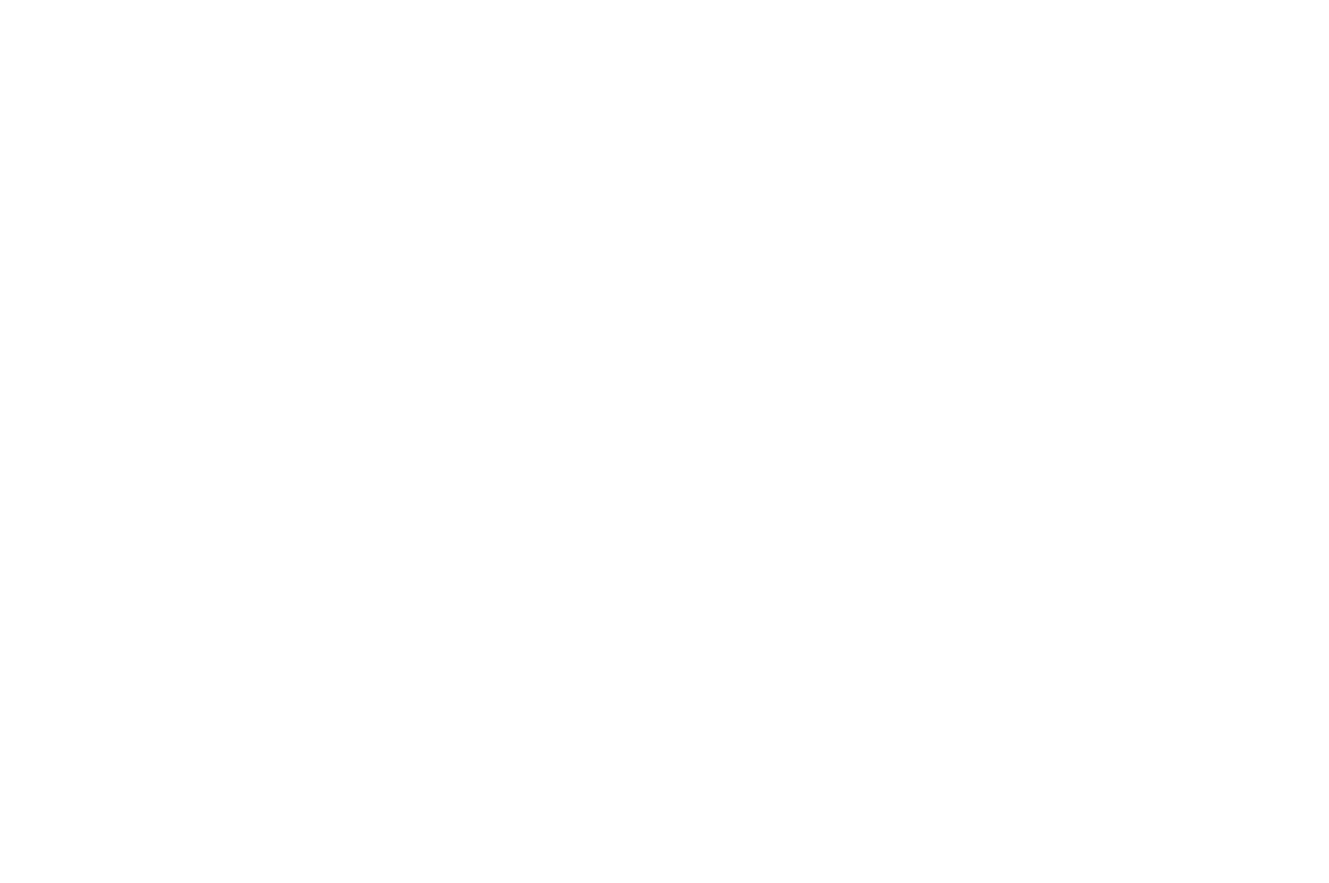
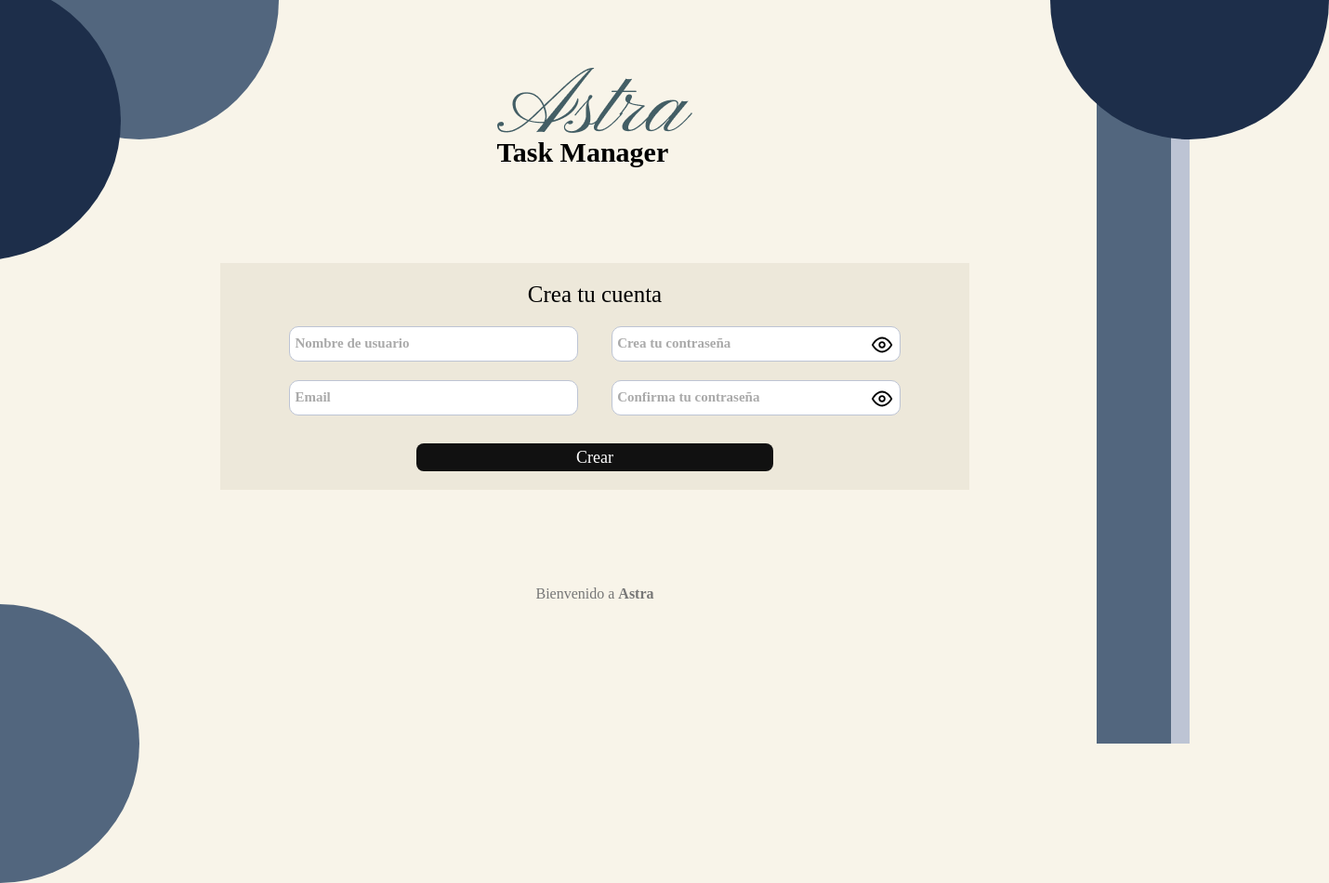
Before and after one commit to CaAnd610/Task-Manager, a plain HTML site: page Frontend/Pages/signup.html in a window 1280 px wide. Shown: the whole page at 93% size, 1430 px wide, since content can reach past the window. Before the commit the page ends 800 px from the top, so only its background shows below. Drawn offline with Linux system fonts and the light colour scheme; a web font is replaced by a local one.

Commit message:
Se finaliza el html y css de la pagina de signup

```diff
--- a/Backend/Routes/subjects.routes.js
+++ b/Backend/Routes/subjects.routes.js
@@ -1,10 +1,10 @@
 const express = require('express');
 
 const router = express.Router();
+const validate = require('../Middlewares/validateSchemas');
 
 const subjectsController = require('../Controllers/subjects.controller');
 const verifyToken = require('../Middlewares/verifyToken');
-const validate = require('../Middlewares/validateSchemas');
 const subjectSchema = require('../Schemas/subject.schema');
 
 router.use(verifyToken);
--- a/Frontend/Pages/signup.html
+++ b/Frontend/Pages/signup.html
@@ -0,0 +1,64 @@
+<!DOCTYPE html>
+<html lang="en">
+<head>
+    <meta charset="UTF-8">
+    <meta name="viewport" content="width=device-width, initial-scale=1.0">
+    <title>Registro</title>
+    <link rel="stylesheet" href="../css/style.css">
+    <link rel="stylesheet" href="../css/signup.css">
+    <link href="https://fonts.googleapis.com/css2?family=Kaisei+Opti&display=swap" rel="stylesheet">
+    <link rel="preconnect" href="https://fonts.googleapis.com">
+    <link rel="preconnect" href="https://fonts.gstatic.com" crossorigin>
+</head>
+<body>
+    <div class="decoration-line-1"></div>
+    <div class="decoration-line-2"></div>
+    <div class="circle-1"></div>
+    <div class="circle-3"></div>
+    <div class="circle-2"></div>
+    <div class="circle-4"></div>
+    <main>
+        <section class="form-section">
+            <header class="signup_header">
+                <img src="../assets/images/Astra.png" alt="Imagen" class="form-img">
+                <h1 class="signup-title">Task Manager</h1>
+            </header>
+            <form class="signup-form">
+                <h2 class="signup-form__tittle">Crea tu cuenta</h2>
+                <div class="signup-form__input-spaces">
+                    <div class="signup-form__username-container">
+                        <input type="text" class="input signup-form__username" placeholder = "Nombre de usuario" required>
+                    </div>
+                    <div class="signup-form__password-container">
+                        <input type="password" class="input signup-form__password" placeholder="Crea tu contraseña" required>
+                        <button  type = "button" class="btn signup-form__show-password-button">
+                            <img src="../assets/icons/showed-eye.svg" alt="Mostrar contraseña" class="signup-form__show-password-button-img">
+                        </button>
+                        <button type = "button" class="btn signup-form__hide-password-button hide">
+                            <img src="../assets/icons/closed-eye.svg" alt="Ocultar contraseña" class="signup-form__hide-password-button-img">
+                        </button>
+                    </div>
+                    <div class="signup-form__email-container">
+                        <input type="email" class="input signup-form__email" placeholder="Email" required>
+                    </div>
+                    <div class="signup-form__confirm-password-container">
+                        <input type="password" class="input signup-form__confirm-password" placeholder="Confirma tu contraseña" required>
+                        <button  type = "button" class="btn signup-form__show-password-button">
+                            <img src="../assets/icons/showed-eye.svg" alt="Mostrar contraseña" class="signup-form__show-password-button-img">
+                        </button>
+                        <button type = "button" class="btn signup-form__hide-password-button hide">
+                            <img src="../assets/icons/closed-eye.svg" alt="Ocultar contraseña" class="signup-form__hide-password-button-img">
+                        </button>
+                    </div>
+                </div>
+                <div class="form_error-container">
+                    <span class="form_error-text"></span>
+                </div>
+                <button type="submit" class="btn signup-form__button">Crear</button>
+            </form>
+            <span class="form-footer">Bienvenido a <b>Astra</b></span>
+        </section>
+    </main>
+    <script src="../js/Pages/signup.js" type="module"></script>
+</body>
+</html>
--- a/Frontend/css/components.css
+++ b/Frontend/css/components.css
@@ -27,6 +27,7 @@
 
     outline: none;
     border-radius: 10px;
+    border: none;
 }
 
 ::placeholder {
--- /dev/null
+++ b/Frontend/css/signup.css
@@ -0,0 +1,291 @@
+@import "base.css";
+
+body {
+    position: relative;
+    height: 100vh;
+    overflow: hidden;
+}
+
+main {
+    display: flex;
+    justify-content: center;
+    align-items: space-between;
+}
+
+.form-section {
+    display: flex;
+    flex-direction: column;
+    justify-content: space-evenly;
+    align-items: center;
+
+    height: 90vh;
+    width: 90vw;
+}
+
+.signup-title {
+    font-family: "Ledger", serif;
+    font-weight: 800;
+    font-size: 30px;
+    font-style: normal;
+}
+
+.signup-form {
+    display: flex;
+    flex-direction: column;
+    align-items: center;
+
+    width: 70%;
+    margin: 30px;
+    padding: 20px;
+    background-color: var(--background-darker-color);
+}
+
+.signup-form__tittle {
+    font-family: "Ledger", serif;
+    font-weight: 500;
+    font-size: 25px;
+    font-style: normal;
+
+    margin-bottom: 20px;
+}
+
+.signup-form__input-spaces {
+    display: flex;
+    flex-wrap: wrap;
+    justify-content: space-evenly;
+    align-items: center;
+    position: relative;
+
+    width: 90%;
+    margin-bottom: 20px;
+}
+
+.signup-form__username-container {
+    display: flex;
+    flex-direction: column;
+    align-items: center;
+    justify-content: space-between;
+    position: relative;
+
+    width: 45%;
+    margin: 0 10px 10px 0;
+}
+
+.signup-form__username {
+    border: 1px solid var(--light-blue);
+}
+
+.signup-form__username:focus {
+    outline: 2px solid var(--blue);
+}
+
+.signup-form__email-container {
+    display: flex;
+    flex-direction: column;
+    align-items: center;
+    justify-content: space-between;
+    position: relative;
+
+    width: 45%;
+    margin: 10px 10px 0 0;
+}
+
+.signup-form__email {
+    border: 1px solid var(--light-blue);
+}
+
+.signup-form__email:focus {
+    outline: 2px solid var(--blue);
+}
+
+.signup-form__password-container {
+    display: flex;
+    flex-direction: column;
+    align-items: center;
+    justify-content: space-between;
+    position: relative;
+
+    width: 45%;
+    margin-bottom: 20px;
+    margin: 0 0 10px 10px;
+}
+
+.signup-form__password {
+    border: 1px solid var(--light-blue);
+}
+
+.signup-form__password:focus {
+    outline: 2px solid var(--blue);
+}
+
+.signup-form__show-password-button, .signup-form__hide-password-button {
+    position: absolute;
+    right: 0;
+
+    width: 40px;
+    height: 40px;
+    background: transparent;
+    border:none;
+}
+
+.signup-form__show-password-button-img, .signup-form__hide-password-button-img {
+    width: 30px;
+    height: 30px;
+    display: block;
+
+    :hover {
+        cursor: pointer;
+    }
+}
+
+.signup-form__confirm-password-container {
+    display: flex;
+    flex-direction: column;
+    align-items: center;
+    justify-content: space-between;
+    position: relative;
+
+    width: 45%;
+    margin-bottom: 20px;
+    margin: 10px 0 0 10px;
+}
+
+.signup-form__confirm-password {
+    border: 1px solid var(--light-blue);
+}
+
+.signup-form__confirm-password:focus {
+    outline: 2px solid var(--blue);
+}
+
+.signup-form__show-confirm-password-button, .signup-form__hide-confirm-password-button {
+    position: absolute;
+    right: 0;
+
+    width: 40px;
+    height: 40px;
+    background: transparent;
+    border:none;
+}
+
+.signup-form__show-confirm-password-button-img, .signup-form__hide-confirm-password-button-img {
+    width: 30px;
+    height: 30px;
+    display: block;
+
+    :hover {
+        cursor: pointer;
+    }
+}
+
+.hide {
+    display: none;
+}
+
+.signup-form__button {
+    font-family: "Ledger", serif;
+    font-weight: 300;
+    font-size: 18px;
+    font-style: normal;
+
+    width: 50%;
+    height: 30px;
+
+    background-color: #111;
+    color: #fff;
+}
+
+.signup-form__button:hover {
+    background-color: var(--dark-blue);
+    cursor: pointer;
+}
+
+.signup-form__button:active {
+    background-color: var(--blue);
+}
+
+.form-footer {
+    color: #777;
+}
+
+.decoration-line-1 {
+    position: absolute;
+    width: 20px;
+    height: 100%;
+    right: 0;
+
+    background-color: var(--light-blue);
+}
+
+.decoration-line-2 {
+    position: absolute;
+    width: 80px;
+    height: 100%;
+    right: 20px;
+
+    background-color: var(--blue);
+}
+
+.circle-1 {
+    position: absolute;
+    width: 300px;
+    height: 300px;
+
+    border-radius: 50%;
+    background-color: var(--dark-blue);
+    top: -150px;
+    right: -150px;
+}
+
+.circle-2 {
+    position: absolute;
+    width: 300px;
+    height: 300px;
+
+    border-radius: 50%;
+    background-color: var(--dark-blue);
+    top: -20px;
+    left: -170px;
+}
+
+.circle-3 {
+    position: absolute;
+    width: 300px;
+    height: 300px;
+
+    border-radius: 50%;
+    background-color: var(--blue);
+    top: -150px;
+    left: 0;
+}
+
+.circle-4 {
+    position: absolute;
+    width: 300px;
+    height: 300px;
+
+    border-radius: 50%;
+    background-color: var(--blue);
+    bottom: -150px;
+    left: -150px;
+}
+
+.form_error-container {
+    display: flex;
+    justify-content: center;
+    align-items: center;
+    margin-bottom: 10px;
+
+    width: 100%;
+}
+
+.error {
+    font-family: "Ledger", serif;
+    font-weight: 400;
+    font-size: 18px;
+
+    margin-top: 10px;
+    text-align: left;
+
+    color: #e03232da;
+}
```
Also changed, not shown: Frontend/index.html (+1 -1 lines), Frontend/js/Auth/auth.js (+14 -0 lines), Frontend/js/Pages/login.js (+5 -4 lines).
